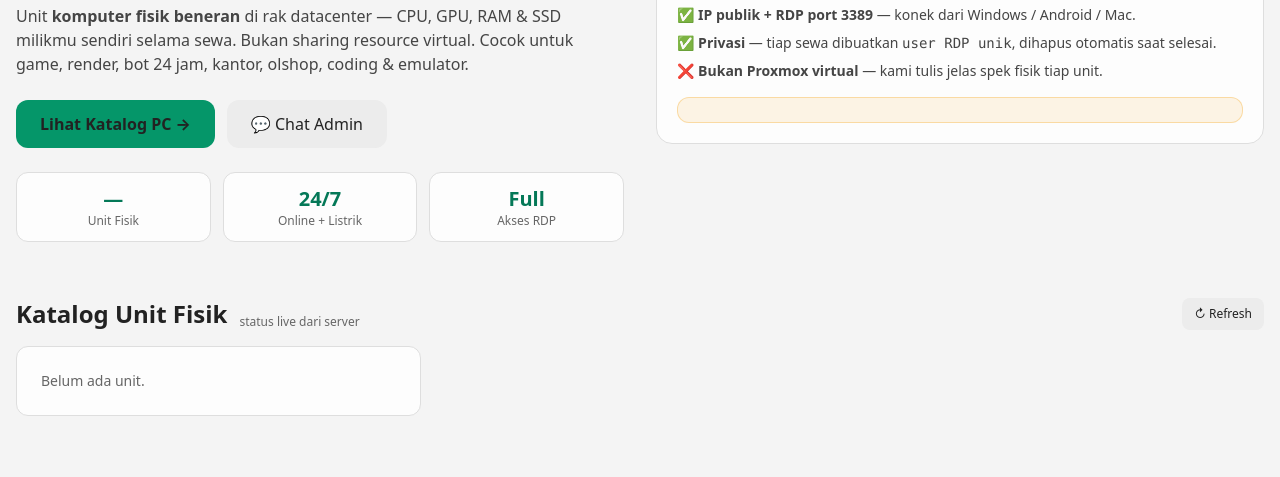
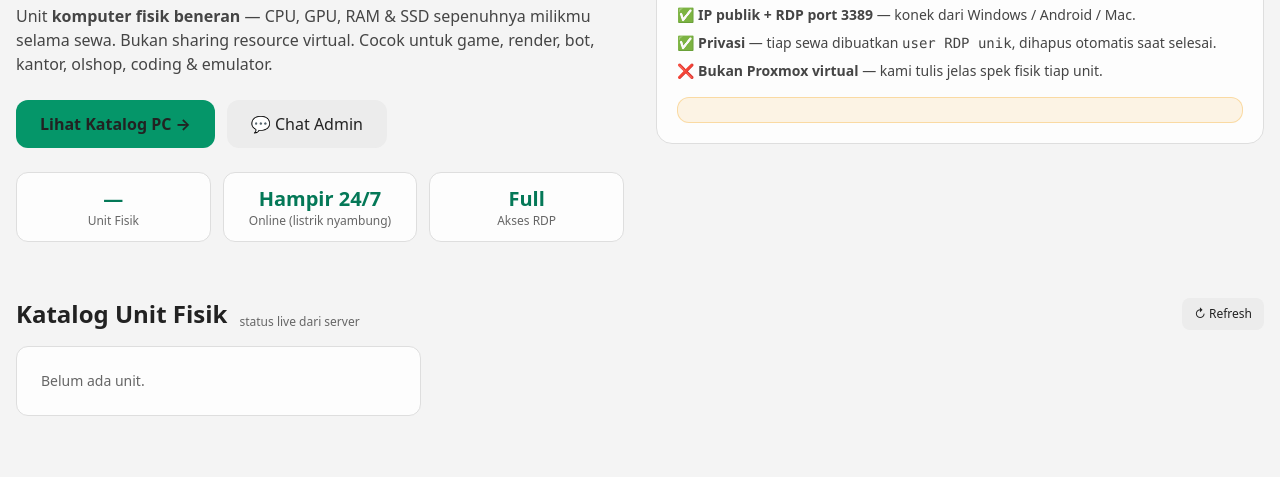
Before and after one commit to Miriprian/rentalrdp, a website: page public/index.html in a window 1280 px wide. Shown: the part 299-776 px from the top of the page. Drawn offline with nearby package versions, Linux system fonts and the light colour scheme; no server answers.

Commit message:
Copy lebih realistis: hilangkan klaim rak datacenter & online 24/7 mutlak
- Hero: hapus 'di rak datacenter' dan 'bot 24 jam'; cukup komputer fisik beneran (memang pc rumahan)
- Stat card: '24/7 Online + Listrik' -> 'Hampir 24/7 Online (listrik nyambung)'

Tetap menarik tanpa mengecoh klaim uptime.

```diff
--- a/public/index.html
+++ b/public/index.html
@@ -45,14 +45,14 @@
   <div>
     <div class="inline-flex items-center gap-2 text-xs font-bold px-3 py-1 rounded-full badge-bare text-white mb-4">🟢 100% BARE METAL — KOMPUTER FISIK • BUKAN VPS • BUKAN PROXMOX VIRTUAL</div>
     <h1 class="text-4xl md:text-5xl font-extrabold leading-tight">Sewa PC Fisik Online.<br/><span class="text-emerald-400">RDP Full Akses.</span> Siap Pakai.</h1>
-    <p class="mt-4 text-slate-300">Unit <b>komputer fisik beneran</b> di rak datacenter — CPU, GPU, RAM & SSD milikmu sendiri selama sewa. Bukan sharing resource virtual. Cocok untuk game, render, bot 24 jam, kantor, olshop, coding & emulator.</p>
+    <p class="mt-4 text-slate-300">Unit <b>komputer fisik beneran</b> — CPU, GPU, RAM & SSD sepenuhnya milikmu selama sewa. Bukan sharing resource virtual. Cocok untuk game, render, bot, kantor, olshop, coding & emulator.</p>
     <div class="mt-6 flex flex-wrap gap-3">
       <a href="#katalog" class="px-6 py-3 rounded-xl bg-emerald-600 hover:bg-emerald-500 font-bold">Lihat Katalog PC →</a>
       <a id="heroWA" href="#" target="_blank" class="px-6 py-3 rounded-xl bg-slate-800 hover:bg-slate-700">💬 Chat Admin</a>
     </div>
     <div class="mt-6 grid grid-cols-3 gap-3 text-center text-xs">
       <div class="card rounded-xl p-3"><div class="text-xl font-extrabold text-emerald-300" id="statUnits">—</div><div class="text-slate-400">Unit Fisik</div></div>
-      <div class="card rounded-xl p-3"><div class="text-xl font-extrabold text-emerald-300">24/7</div><div class="text-slate-400">Online + Listrik</div></div>
+      <div class="card rounded-xl p-3"><div class="text-xl font-extrabold text-emerald-300">Hampir 24/7</div><div class="text-slate-400">Online (listrik nyambung)</div></div>
       <div class="card rounded-xl p-3"><div class="text-xl font-extrabold text-emerald-300">Full</div><div class="text-slate-400">Akses RDP</div></div>
     </div>
   </div>
```
